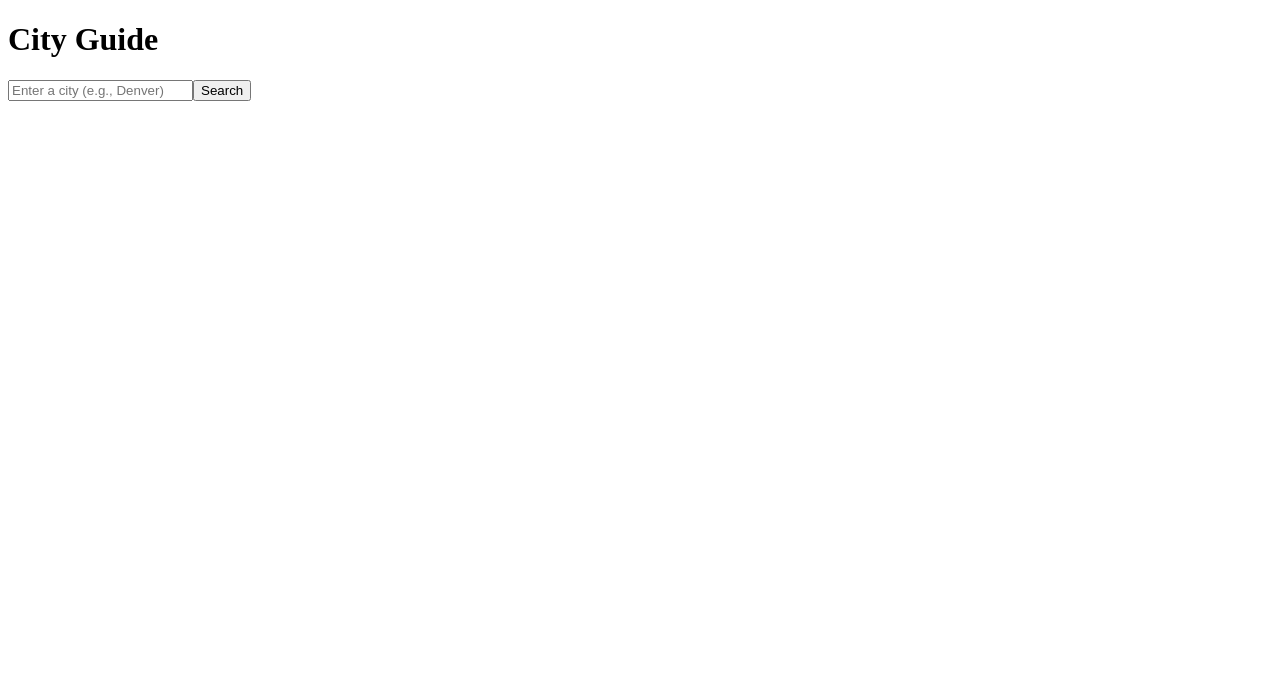
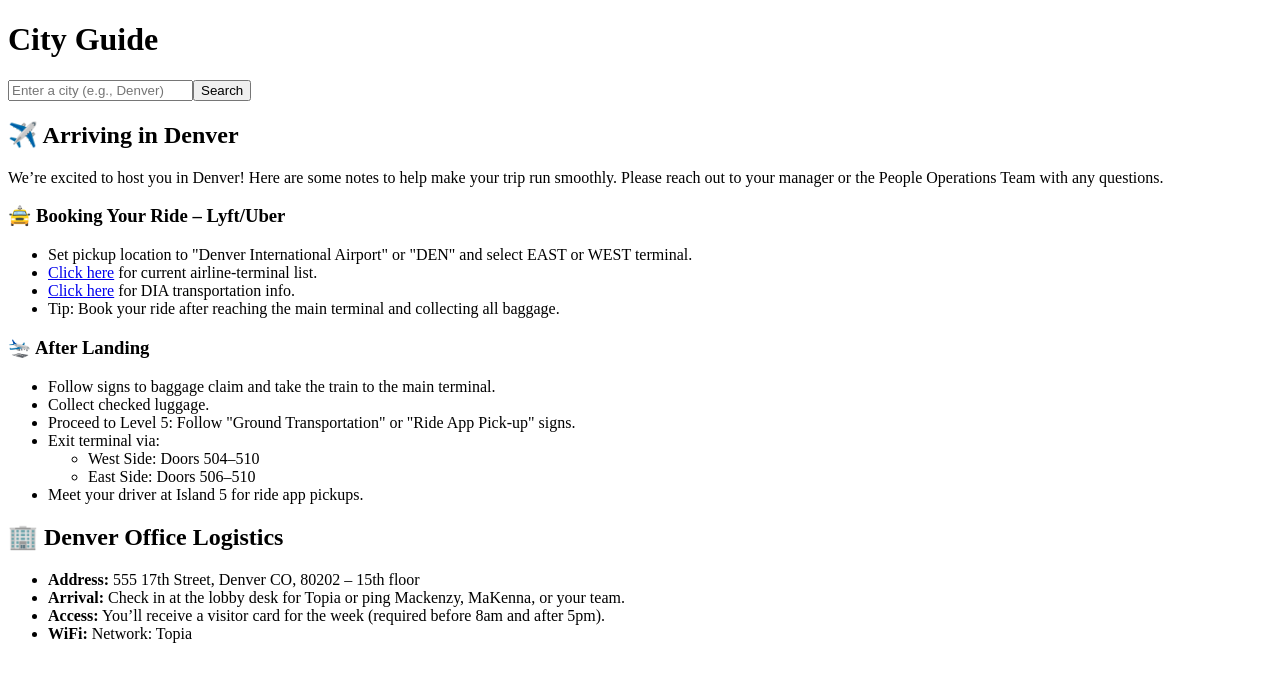
Before and after one commit to charliedyer13/citytest2, a Next.js app: page / in a window 1280 px wide. Shown: the top 682 px of the page. Built offline with nearby package versions, Linux system fonts and the light colour scheme.

Commit message:
Add files via upload

```diff
--- a/pages/index.js
+++ b/pages/index.js
@@ -98,7 +98,7 @@ export default function Home() {
             <ul className="list-disc ml-5 mb-4">
               <li>Business casual dress code</li>
               <li>Open-plan layout encourages teamwork</li>
-              <li>C-suite executives have private offices, except one which is more of a makeshift office</li>
+              <li>C-suite executives have private offices</li>
             </ul>
 
             <h2 className="text-xl font-semibold mb-2">U.S. Visa Requirements</h2>
@@ -116,7 +116,43 @@ export default function Home() {
             </p>
           </div>
         )}
-      </div>
+
+            <h2 className="text-xl font-semibold mb-2">✈️ Arriving in Denver</h2>
+            <p className="mb-4">
+              We’re excited to host you in Denver! Here are some notes to help make your trip run smoothly.
+              Please reach out to your manager or the People Operations Team with any questions.
+            </p>
+
+            <h3 className="text-lg font-semibold mb-1">🚖 Booking Your Ride – Lyft/Uber</h3>
+            <ul className="list-disc ml-5 mb-4">
+              <li>Set pickup location to "Denver International Airport" or "DEN" and select EAST or WEST terminal.</li>
+              <li><a className="text-blue-600 underline" href="#" target="_blank">Click here</a> for current airline-terminal list.</li>
+              <li><a className="text-blue-600 underline" href="#" target="_blank">Click here</a> for DIA transportation info.</li>
+              <li>Tip: Book your ride after reaching the main terminal and collecting all baggage.</li>
+            </ul>
+
+            <h3 className="text-lg font-semibold mb-1">🛬 After Landing</h3>
+            <ul className="list-disc ml-5 mb-4">
+              <li>Follow signs to baggage claim and take the train to the main terminal.</li>
+              <li>Collect checked luggage.</li>
+              <li>Proceed to Level 5: Follow "Ground Transportation" or "Ride App Pick-up" signs.</li>
+              <li>Exit terminal via:
+                <ul className="list-disc ml-5">
+                  <li>West Side: Doors 504–510</li>
+                  <li>East Side: Doors 506–510</li>
+                </ul>
+              </li>
+              <li>Meet your driver at Island 5 for ride app pickups.</li>
+            </ul>
+
+            <h2 className="text-xl font-semibold mb-2">🏢 Denver Office Logistics</h2>
+            <ul className="list-disc ml-5 mb-4">
+              <li><strong>Address:</strong> 555 17th Street, Denver CO, 80202 – 15th floor</li>
+              <li><strong>Arrival:</strong> Check in at the lobby desk for Topia or ping Mackenzy, MaKenna, or your team.</li>
+              <li><strong>Access:</strong> You’ll receive a visitor card for the week (required before 8am and after 5pm).</li>
+              <li><strong>WiFi:</strong> Network: Topia</li>
+            </ul>
+</div>
     </div>
   )
 }
```
